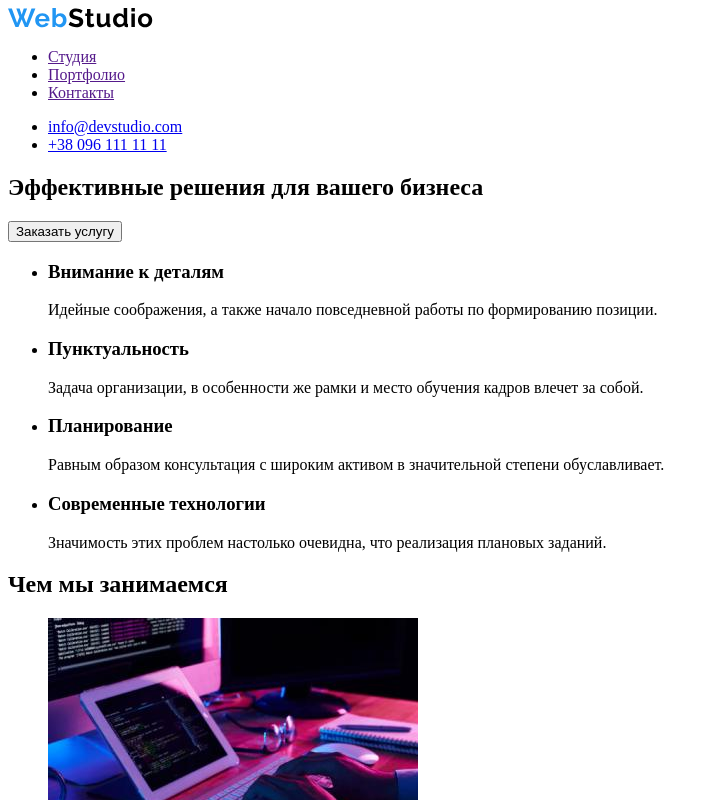
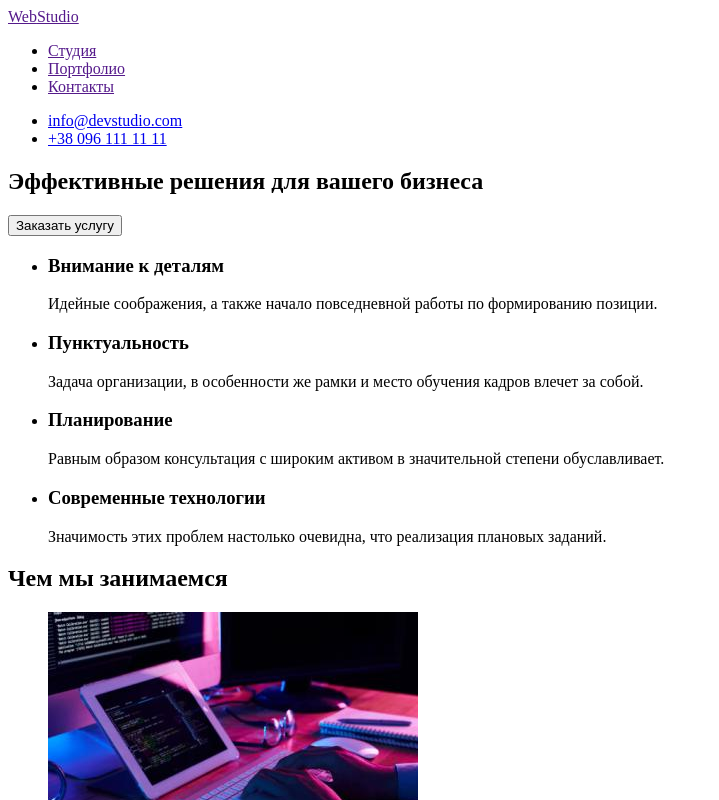
Before and after one commit to DmytroStelmakh/goit-markup-hw-01, a plain HTML site: page index.html in a window 1280 px wide. Shown: the top 800 px of the page, without its empty margins (0-719 px from the left). Drawn offline with Linux system fonts and the light colour scheme.

Commit message:
Update index.html

```diff
--- a/index.html
+++ b/index.html
@@ -9,7 +9,7 @@
 <body>
     <header>
         <nav>
-        <a href=""><img src="/images/WebStudio.svg" alt="logo"></a>
+        <a href=""><span lang="ru">Web</span><span lang="ru">Studio</span></a>
         <ul>
             <li>
                 <a href="">Студия</a>
@@ -105,7 +105,7 @@
         </section>
     </main>
     <footer>
-        <a href=""><img src="/images/WebStudio1.svg" alt="logo">
+        <a href=""><span lang="ru">Web</span><span lang="ru">Studio</span></a>
         <address>
                 <a href="https://goo.gl/maps/vY3BDn3XB5CnUUM28" target="_blank" rel="noopener noferrer">г. Киев, пр-т Леси Украинки,26</a>
         <ul>
```
